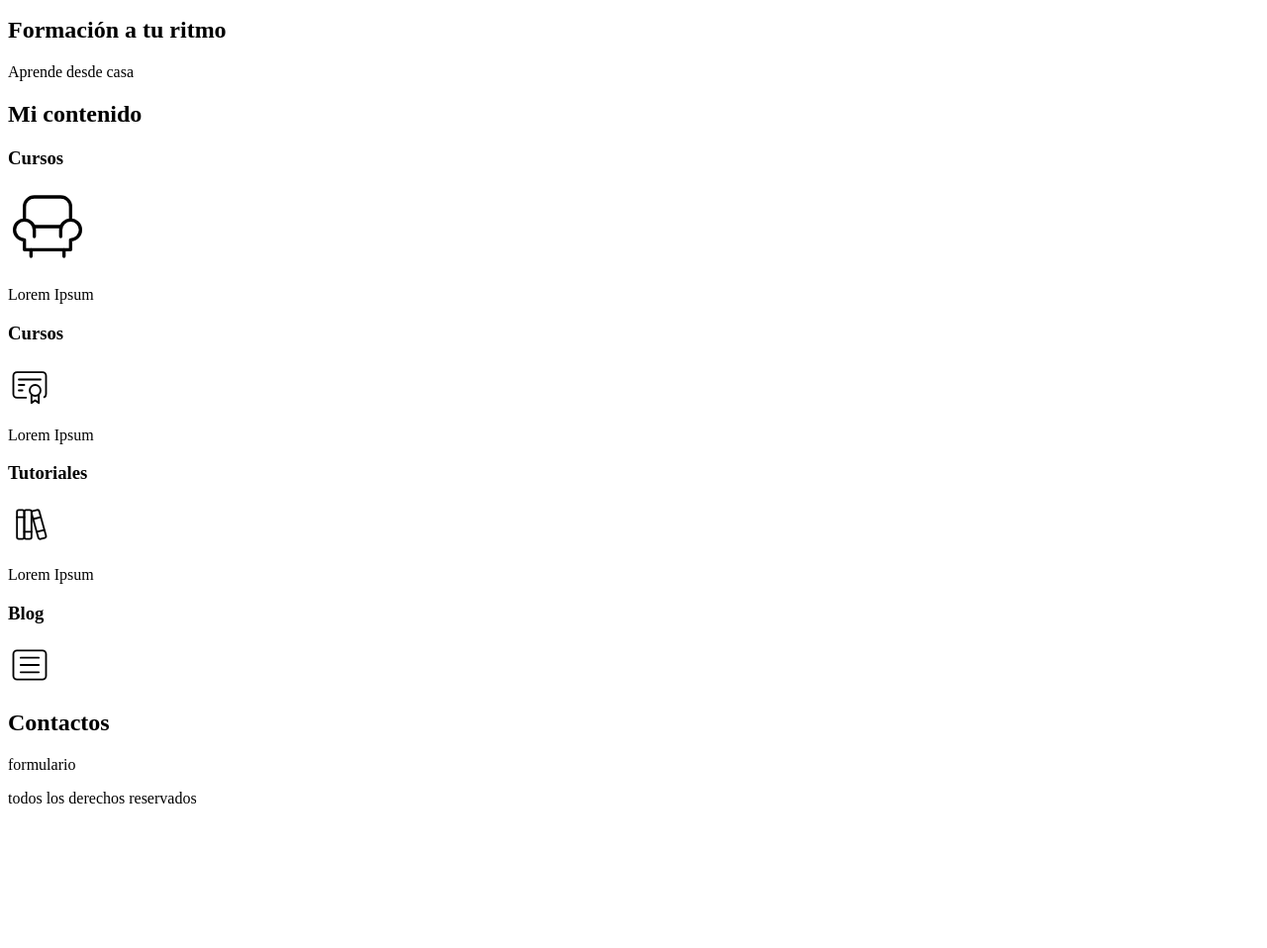
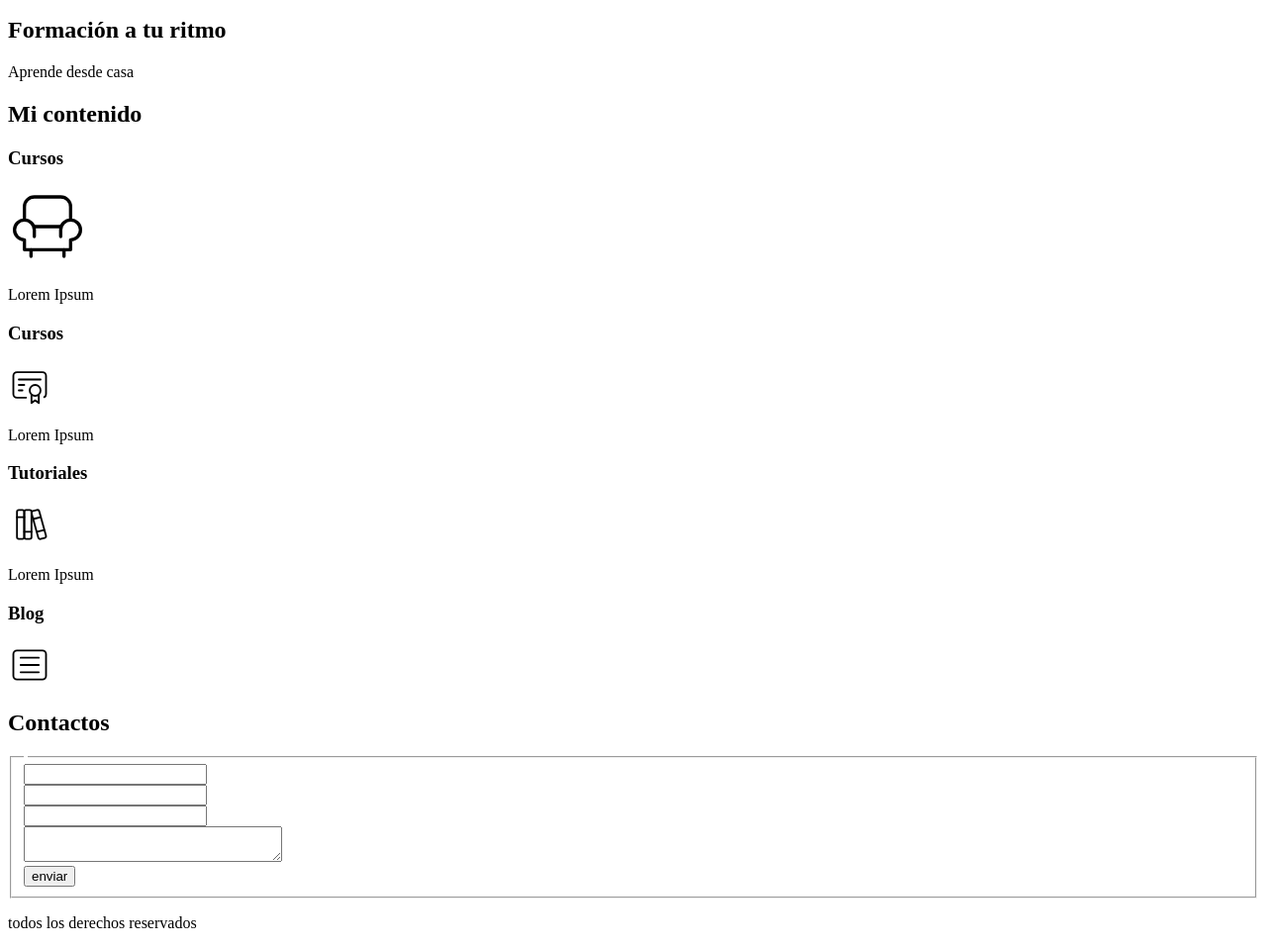
Before and after one commit to jcrodriguezba-web/Proyecte_Digitalitzacio, a plain HTML site: page index.html in a window 1280 px wide. Shown: the part 101-1059 px from the top of the page at 99% size. Before the commit the page ends 933 px from the top, so only its background shows below. Drawn offline with Linux system fonts and the light colour scheme.

Commit message:
4to video

```diff
--- a/index.html
+++ b/index.html
@@ -128,7 +128,29 @@ unicode: "f1e2"
             </section>
             <section>
                 <h2>Contactos</h2>
-                <p>formulario</p>
+                <fieldset>
+                <form action=""></form>
+                <legend></legend>
+                <div>
+                <label for=""></label>
+                <input type="text" name="nombre">
+                </div>
+                <div><label for="telefono"></label>
+                <input type="tel" name="telefono">
+                </div>
+                <div>
+                <label for="Correo"></label>
+                <input type="email" name="correo">
+                </div>
+                <div>
+                    <label for="Mensaje"></label>
+                    <textarea name="mensaje" cols="30" IOWS="18"></textarea>
+                </div>
+                <div>
+                    <input type="submit" value="enviar">
+                </div>
+
+                </fieldset>
             </section>
         </main>
         <footer>
```
